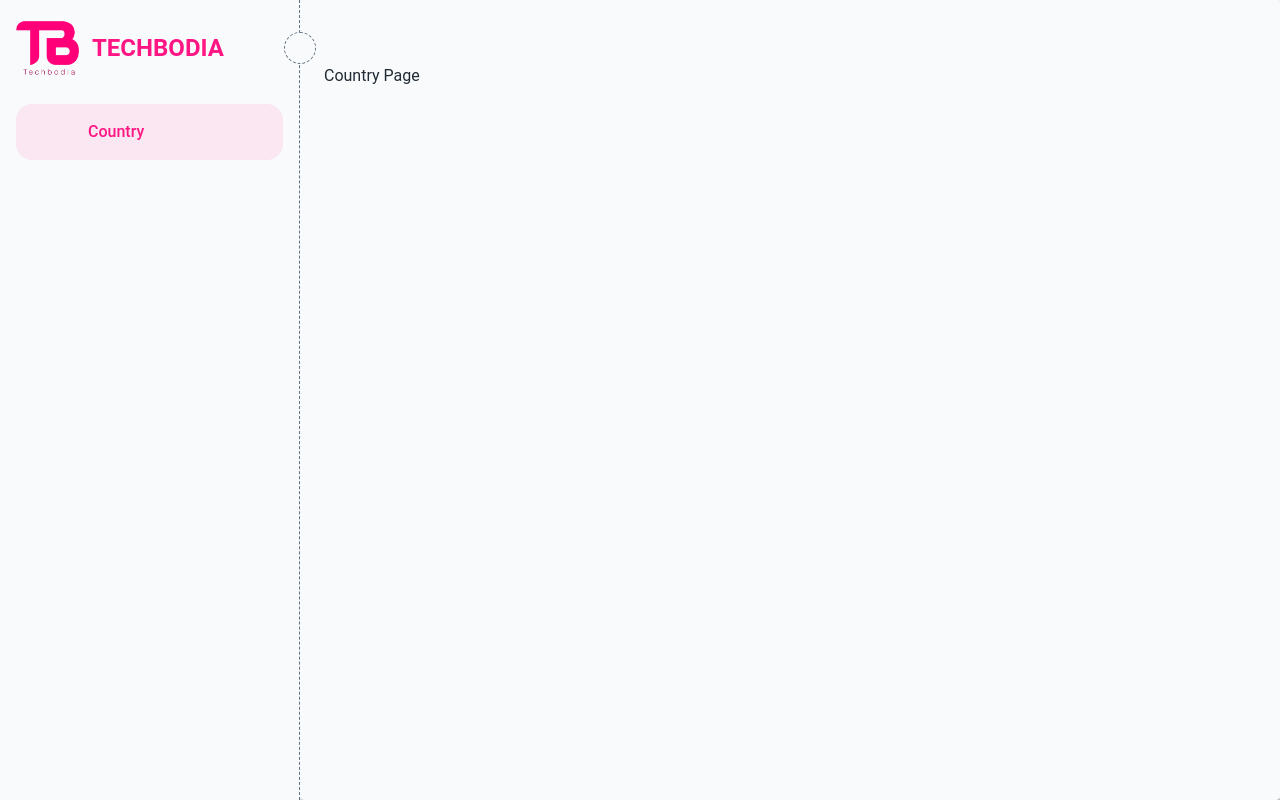
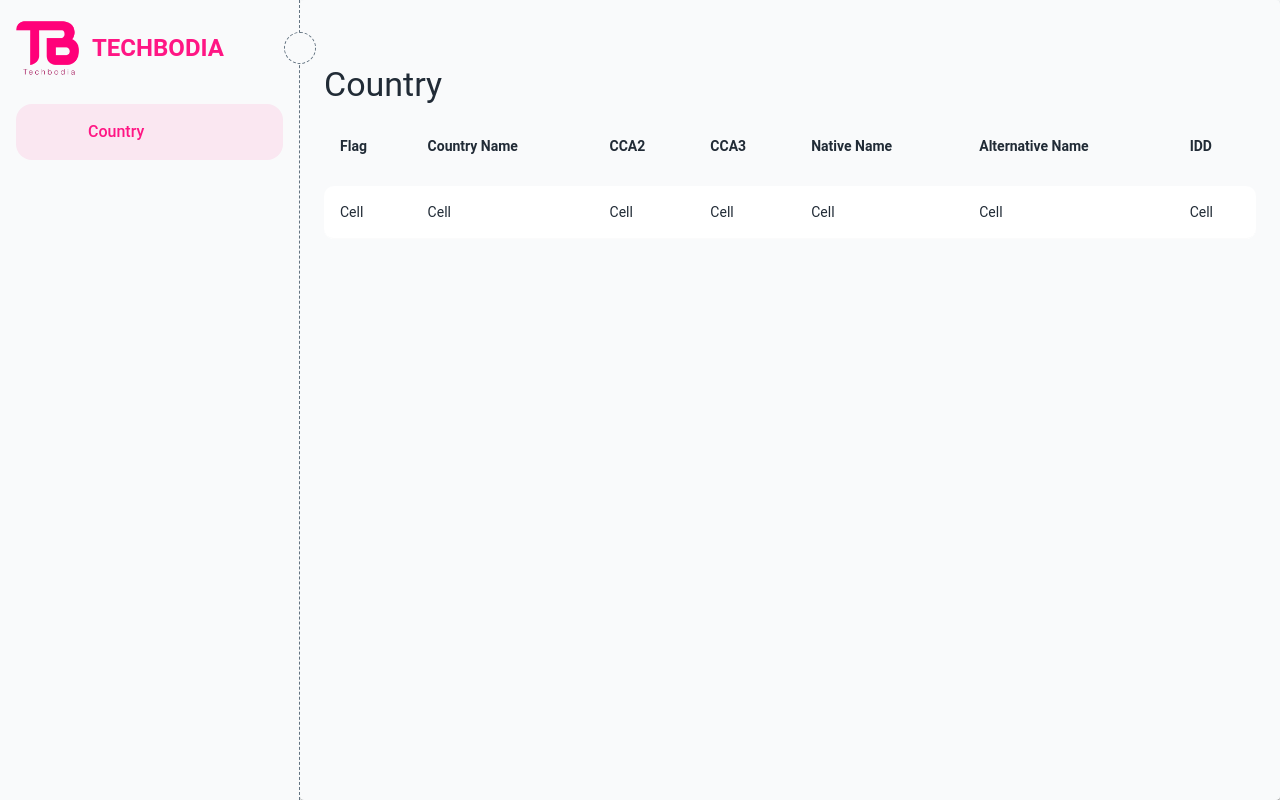
Before and after one commit to meassaominea/techbodia-test, a React (Vite) app: page /country in a window 1280 px wide. Built offline with nearby package versions, Linux system fonts and the light colour scheme; some icons are missing.

Commit message:
init axios instance

```diff
--- a/package.json
+++ b/package.json
@@ -13,6 +13,8 @@
     "@emotion/react": "^11.13.0",
     "@emotion/styled": "^11.13.0",
     "@mui/material": "^5.16.5",
+    "ahooks": "^3.8.0",
+    "axios": "^1.7.2",
     "iconsax-react": "^0.0.8",
     "react": "^18.3.1",
     "react-dom": "^18.3.1",
--- /dev/null
+++ b/src/components/CustomTable.tsx
@@ -0,0 +1,83 @@
+import {
+  SxProps,
+  Table,
+  TableBody,
+  TableCell,
+  TableContainer,
+  TableHead,
+  TableRow,
+  Theme,
+} from "@mui/material";
+import { ReactNode } from "react";
+
+export interface ICustomTable {
+  headers: string[];
+  body: ReactNode;
+  sx?: {
+    container?: SxProps<Theme>;
+    table?: SxProps<Theme>;
+    header?: SxProps<Theme>;
+    body?: SxProps<Theme>;
+  };
+}
+
+export default function CustomTable(props: ICustomTable) {
+  return (
+    <>
+      <TableContainer sx={{ ...props.sx?.container }}>
+        <Table
+          sx={{
+            width: "100%",
+            borderCollapse: "separate",
+            borderSpacing: `0px 12px`,
+            ...props.sx?.table,
+          }}
+        >
+          <TableHead sx={{ ...props.sx?.header }}>
+            <TableRow sx={tableSx.headRow}>
+              {props.headers.map((p, i) => {
+                return (
+                  <TableCell key={i} sx={tableSx.headCell}>
+                    {p}
+                  </TableCell>
+                );
+              })}
+            </TableRow>
+          </TableHead>
+          <TableBody sx={{ ...props.sx?.body }}>{props.body}</TableBody>
+        </Table>
+      </TableContainer>
+    </>
+  );
+}
+
+interface ITableStyle {
+  headRow?: SxProps<Theme>;
+  headCell?: SxProps<Theme>;
+  bodyRow?: SxProps<Theme>;
+}
+
+export const tableSx: ITableStyle = {
+  headRow: {
+    background: "transparent",
+    "&> th": {
+      pt: 0,
+      borderBottom: 0,
+    },
+  },
+  headCell: {
+    fontWeight: (theme) => theme.typography.fontWeightBold,
+    whiteSpace: "nowrap",
+  },
+  bodyRow: {
+    background: (theme) => theme.palette.common.white,
+    "&> td:first-of-type": {
+      borderTopLeftRadius: "10px",
+      borderBottomLeftRadius: "10px",
+    },
+    "&> td:last-child": {
+      borderTopRightRadius: "10px",
+      borderBottomRightRadius: "10px",
+    },
+  },
+};
--- a/src/constants/routes.tsx
+++ b/src/constants/routes.tsx
@@ -3,6 +3,6 @@ export const ROUTE_PATH = {
   country: "/country",
 };
 
-export const Route_Api = {
+export const ROUTE_API = {
   root: import.meta.env.VITE_REACT_API_URL,
 };
--- a/src/pages/Country.tsx
+++ b/src/pages/Country.tsx
@@ -1,8 +1,44 @@
-import { Container } from "@mui/material";
-import React from "react";
+import {
+  Container,
+  Stack,
+  TableCell,
+  TableRow,
+  Typography,
+} from "@mui/material";
+import { useRequest } from "ahooks";
+import CustomTable, { tableSx } from "components/CustomTable";
 
 const Country = () => {
-  return <Container>Country Page</Container>;
+  return (
+    <Container component={Stack}>
+      <Typography variant="h4" mb={2}>
+        Country
+      </Typography>
+
+      <CustomTable
+        headers={[
+          "Flag",
+          "Country Name",
+          "CCA2",
+          "CCA3",
+          "Native Name",
+          "Alternative Name",
+          "IDD",
+        ]}
+        body={
+          <TableRow sx={tableSx.bodyRow}>
+            <TableCell>Cell</TableCell>
+            <TableCell>Cell</TableCell>
+            <TableCell>Cell</TableCell>
+            <TableCell>Cell</TableCell>
+            <TableCell>Cell</TableCell>
+            <TableCell>Cell</TableCell>
+            <TableCell>Cell</TableCell>
+          </TableRow>
+        }
+      />
+    </Container>
+  );
 };
 
 export default Country;
```
Also changed, not shown: src/utils/request-util.tsx (added, +30 -0 lines), 1 other file (tests, documents, lock files or other folders).
